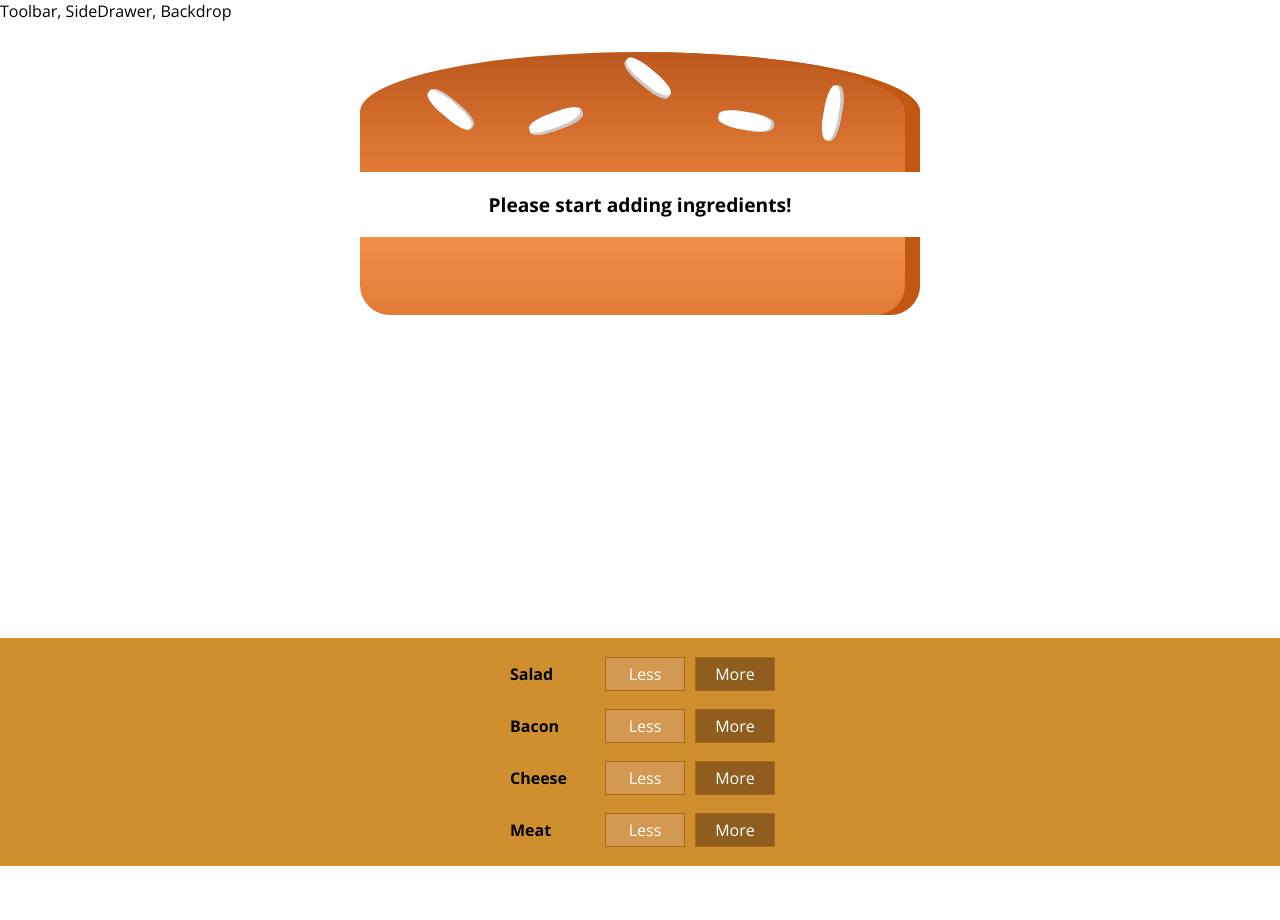
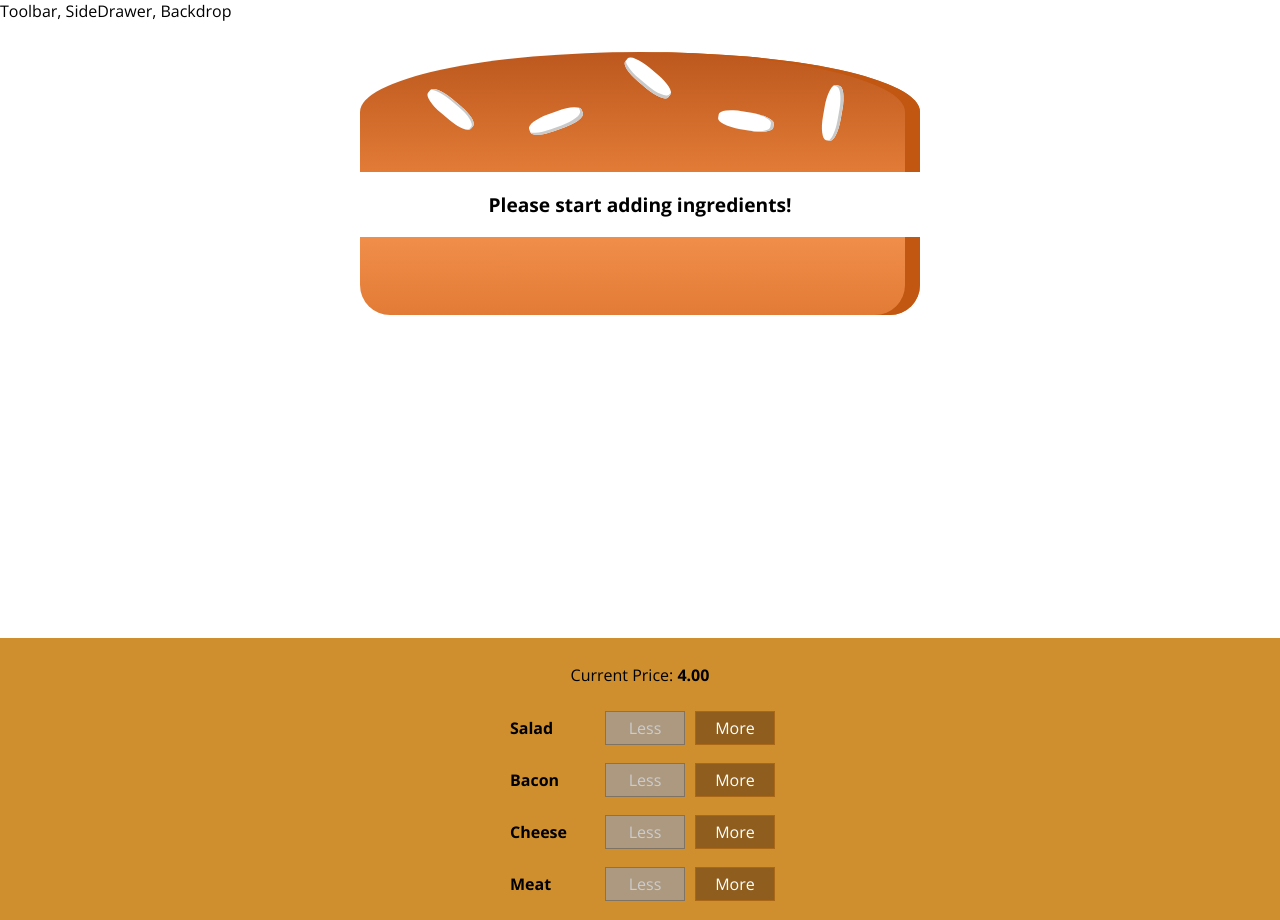
Before and after one commit to royriver23/burger-builder-udemy, a React app: page / in a window 1280 px wide. Before the commit the page ends 866 px from the top, so only its background shows below. Built offline with nearby package versions, Linux system fonts and the light colour scheme.

Commit message:
Build Controls setup

```diff
--- a/src/components/Burger/BuildControls/BuildControl/BuildControl.js
+++ b/src/components/Burger/BuildControls/BuildControl/BuildControl.js
@@ -4,8 +4,13 @@
 const buildControl = (props) => (
   <div className={classes.BuildControl}>
     <div className={classes.Label}>{props.label}</div>
-    <button className={classes.Less}>Less</button>
-    <button className={classes.More} onClick={props.added}>More</button>
+    <button
+      className={classes.Less}
+      onClick={props.removed}
+      disabled={props.disabled}>Less</button>
+    <button
+      className={classes.More}
+      onClick={props.added}>More</button>
   </div>
 );
 
--- a/src/components/Burger/BuildControls/BuildControls.js
+++ b/src/components/Burger/BuildControls/BuildControls.js
@@ -12,11 +12,14 @@
 
 const buildControls = (props) => (
   <div className={classes.BuildControls}>
+    <p>Current Price: <strong>{props.price.toFixed(2)}</strong></p>
     {controls.map(ctrl => (
       <BuildControl
         key={ctrl.label}
         label={ctrl.label}
-        added={() => props.ingredientAdded(ctrl.type)} />
+        added={() => props.ingredientAdded(ctrl.type)}
+        removed={() => props.ingredientRemoved(ctrl.type)}
+        disabled={props.disabled[ctrl.type]} />
     )
 
     )}
--- a/src/containers/BurgerBuilder/BurgerBuilder.js
+++ b/src/containers/BurgerBuilder/BurgerBuilder.js
@@ -40,15 +40,36 @@
   }
 
   removeIngredientHandler = (type) => {
-
+    const oldCount = this.state.ingredients[type];
+    if (oldCount <= 0) {
+      return;
+    }
+    const updatedCount = oldCount - 1;
+    const updatedIngredients = {
+      ...this.state.ingredients
+    };
+    updatedIngredients[type] = updatedCount;
+    const priceDeduction = INGREDIENT_PRICES[type];
+    const oldPrice = this.state.totalPrice;
+    const newPrice = oldPrice - priceDeduction;
+    this.setState({totalPrice: newPrice, ingredients: updatedIngredients});
   }
 
   render() {
+    const disabledInfo = {
+      ...this.state.ingredients
+    };
+    for (let key in disabledInfo) {
+      disabledInfo[key] = disabledInfo[key] <= 0
+    }
     return (
       <Aux>
         <Burger ingredients={this.state.ingredients} />
         <BuildControls
-          ingredientAdded={this.addIngredientHandler}/>
+          ingredientAdded={this.addIngredientHandler}
+          ingredientRemoved={this.removeIngredientHandler}
+          disabled={disabledInfo}
+          price={this.state.totalPrice} />
       </Aux>
     );
   }
```
